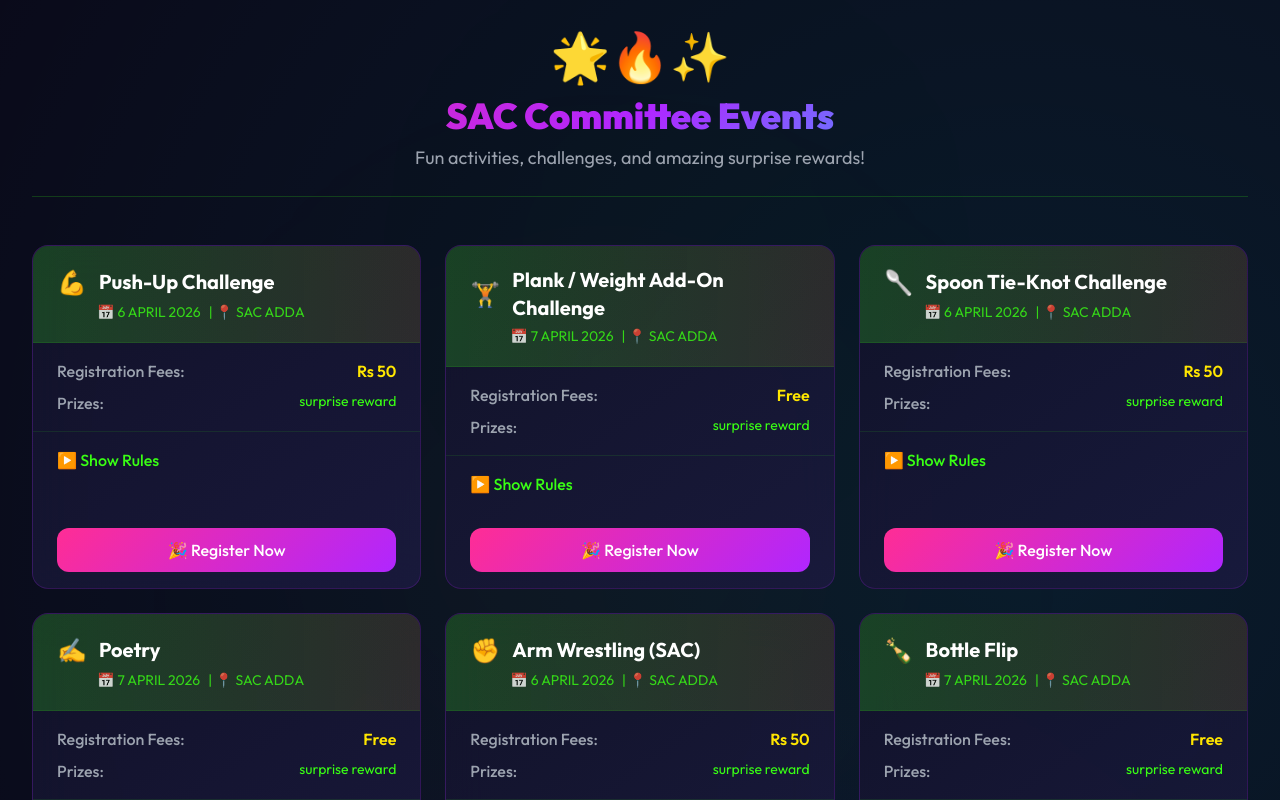
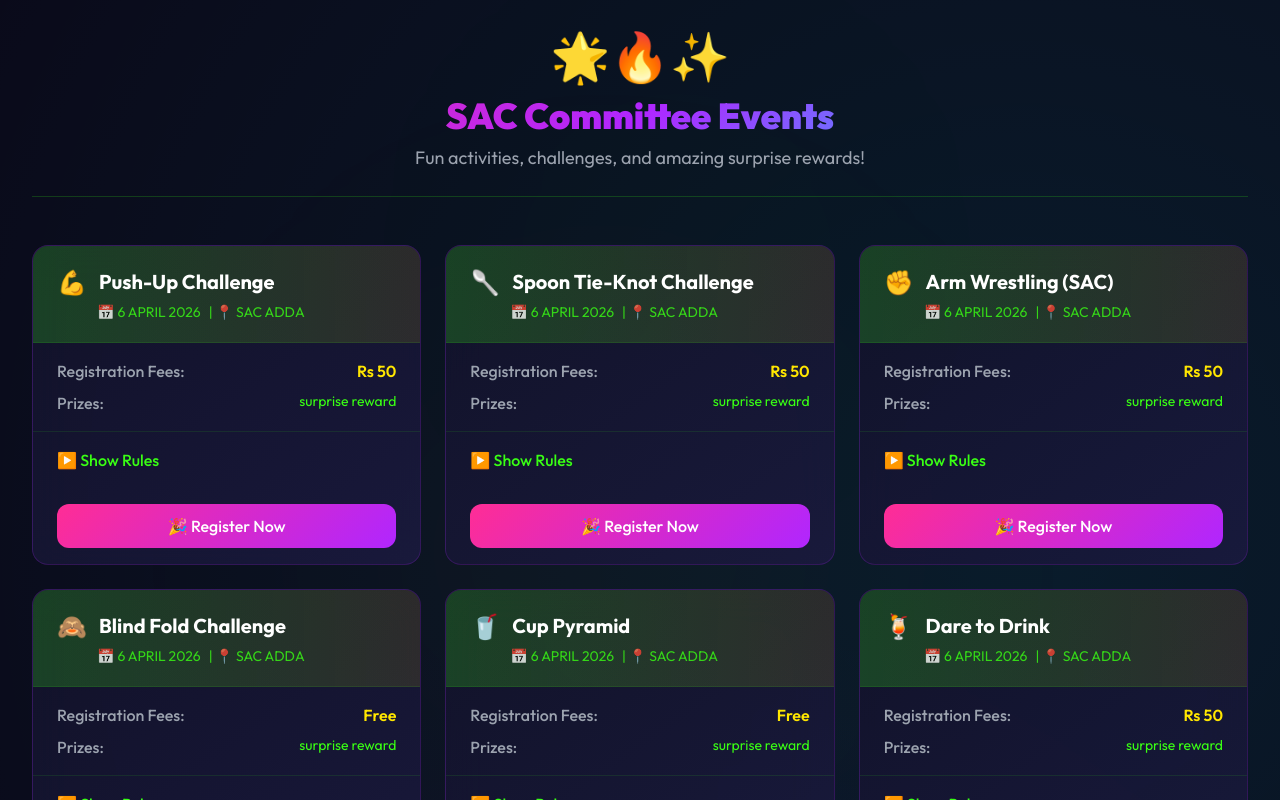
Before and after one commit to Jaishankar7655/TYF2K25, a React (Vite) app: page /sac in a window 1280 px wide. Shown: the top 800 px of the page. Built offline with nearby package versions, Linux system fonts and the light colour scheme.

Commit message:
CHANGES IN THE REAARANGEMENT OF THE EVENTS

```diff
--- a/src/Components/AllEvents.jsx
+++ b/src/Components/AllEvents.jsx
@@ -5,9 +5,9 @@
 function AllEvents() {
   const allEvents = [
     { name: "Technical", path: "/technical", icon: <Monitor className="w-10 h-10 mb-3" />, color: "text-neon-cyan", borderColor: "border-neon-cyan/30", hoverBorder: "hover:border-neon-cyan", glow: "hover:shadow-[0_0_25px_rgba(0,240,255,0.2)]", emoji: "💻" },
+    { name: "Sports", path: "/sport", icon: <Trophy className="w-10 h-10 mb-3" />, color: "text-neon-yellow", borderColor: "border-neon-yellow/30", hoverBorder: "hover:border-neon-yellow", glow: "hover:shadow-[0_0_25px_rgba(255,230,0,0.2)]", emoji: "🏆" },
     { name: "Literary", path: "/literary", icon: <BookOpen className="w-10 h-10 mb-3" />, color: "text-neon-purple", borderColor: "border-neon-purple/30", hoverBorder: "hover:border-neon-purple", glow: "hover:shadow-[0_0_25px_rgba(176,38,255,0.2)]", emoji: "📚" },
     { name: "Cultural", path: "/culture", icon: <Music className="w-10 h-10 mb-3" />, color: "text-neon-pink", borderColor: "border-neon-pink/30", hoverBorder: "hover:border-neon-pink", glow: "hover:shadow-[0_0_25px_rgba(255,45,149,0.2)]", emoji: "🎭" },
-    { name: "Sports", path: "/sport", icon: <Trophy className="w-10 h-10 mb-3" />, color: "text-neon-yellow", borderColor: "border-neon-yellow/30", hoverBorder: "hover:border-neon-yellow", glow: "hover:shadow-[0_0_25px_rgba(255,230,0,0.2)]", emoji: "🏆" },
     { name: "SAC Committee", path: "/sac", icon: <Star className="w-10 h-10 mb-3" />, color: "text-green-400", borderColor: "border-green-400/30", hoverBorder: "hover:border-green-400", glow: "hover:shadow-[0_0_25px_rgba(74,222,128,0.2)]", emoji: "🌟" },
   ];
 
--- a/src/Components/Culture.jsx
+++ b/src/Components/Culture.jsx
@@ -9,15 +9,15 @@
   const [openEventId, setOpenEventId] = useState(null);
   const navigate = useNavigate();
   const culturalEvents = [
-    { id: 1, name: "DANCE (SOLO-DUO-GROUP)", rules: ["PERFORMED UNDER 5 MIN."], date: "7 APRIL, 11:00 AM", venue: "PHARMACY SEMINAR HALL", fees: "SOLO: 100, DUO: 200, GROUP: 250", prizes: "TROPHY FOR WINNERS", emoji: "💃" },
-    { id: 2, name: "SINGING (SOLO-DUO)", rules: ["TIME DURATION WILL BE UNDER 5 MIN."], date: "7 APRIL, 11:00 AM", venue: "PHARMACY SEMINAR HALL", fees: "SOLO: 50, DUO: 100", prizes: "TROPHY FOR WINNERS", emoji: "🎵" },
-    { id: 3, name: "ACTING ANTICS (SKIT)", rules: ["THEME:- SOCIAL AWARENESS.", "TIME LIMIT WILL BE 10 MIN."], date: "6 APRIL, 3:00 PM", venue: "SAC ADDA", fees: "Rs 250 (Per team)", prizes: "TROPHY FOR WINNING GROUP", emoji: "🎭" },
-    { id: 4, name: "COPY PASTE (MIMICRY)", rules: ["NO OFFENSIVE CONTENT."], date: "6 APRIL, 3:00 PM", venue: "MAIN STAGE", fees: "Rs 50", prizes: "TROPHY FOR WINNER", emoji: "🗣️" },
-    { id: 5, name: "COLORFUL CANVAS (RANGOLI)", rules: ["RANGOLI COLOURS ONLY.", "TIME LIMIT WILL BE 1 HRS."], date: "6 APRIL, 11:00 AM", venue: "TIP BUILDING", fees: "Rs 50", prizes: "TROPHY FOR WINNER AND RUNNERUP", emoji: "🎨" },
-    { id: 6, name: "HENNA HARMONY (MEHENDI)", rules: ["BRING YOUR OWN CONE."], date: "6 APRIL, 11:00 AM", venue: "TIP BUILDING", fees: "Rs 50", prizes: "TROPHY FOR WINNER AND RUNNERUP", emoji: "🖌️" },
-    { id: 7, name: "OPEN MIC", rules: ["ANY TALENT UNDER 5 MIN."], date: "6 APRIL, 3:00 PM", venue: "SAC ADDA", fees: "Rs 50", prizes: "TROPHY FOR WINNER", emoji: "🎤" },
-    { id: 8, name: "WALK & WOW (RAMP WALK)", rules: ["PROPER DRESS REGULATION."], date: "7 APRIL, 11:00 AM & 8 APRIL, 5:00 PM", venue: "PHARMACY SEMINAR HALL, MAIN STAGE", fees: "Rs 200", prizes: "TROPHY FOR WINNERS", emoji: "🚶" },
-    { id: 9, name: "DANCE BATTLE", rules: ["IMPROMPTU DANCE."], date: "6 APRIL, 2:00 PM", venue: "SAC ADDA", fees: "Rs 100 (Per member)", prizes: "TROPHY FOR BATTLE WINNER", emoji: "🔥" },
+    { id: 1, name: "COLORFUL CANVAS (RANGOLI)", rules: ["RANGOLI COLOURS ONLY.", "TIME LIMIT WILL BE 1 HRS."], date: "6 APRIL, 11:00 AM", venue: "TIP BUILDING", fees: "Rs 50", prizes: "TROPHY FOR WINNER AND RUNNERUP", emoji: "🎨" },
+    { id: 2, name: "HENNA HARMONY (MEHENDI)", rules: ["BRING YOUR OWN CONE."], date: "6 APRIL, 11:00 AM", venue: "TIP BUILDING", fees: "Rs 50", prizes: "TROPHY FOR WINNER AND RUNNERUP", emoji: "🖌️" },
+    { id: 3, name: "DANCE BATTLE", rules: ["IMPROMPTU DANCE."], date: "6 APRIL, 2:00 PM", venue: "SAC ADDA", fees: "Rs 100 (Per member)", prizes: "TROPHY FOR BATTLE WINNER", emoji: "🔥" },
+    { id: 4, name: "OPEN MIC", rules: ["ANY TALENT UNDER 5 MIN."], date: "6 APRIL, 3:00 PM", venue: "SAC ADDA", fees: "Rs 50", prizes: "TROPHY FOR WINNER", emoji: "🎤" },
+    { id: 5, name: "COPY PASTE (MIMICRY)", rules: ["NO OFFENSIVE CONTENT."], date: "6 APRIL, 3:00 PM", venue: "MAIN STAGE", fees: "Rs 50", prizes: "TROPHY FOR WINNER", emoji: "🗣️" },
+    { id: 6, name: "ACTING ANTICS (SKIT)", rules: ["THEME:- SOCIAL AWARENESS.", "TIME LIMIT WILL BE 10 MIN."], date: "6 APRIL, 3:00 PM", venue: "SAC ADDA", fees: "Rs 250 (Per team)", prizes: "TROPHY FOR WINNING GROUP", emoji: "🎭" },
+    { id: 7, name: "DANCE COMPETITION (SOLO-DUO-GROUP)", rules: ["PERFORMED UNDER 5 MIN."], date: "7 APRIL, 11:00 AM", venue: "PHARMACY SEMINAR HALL", fees: "SOLO: 100, DUO: 200, GROUP: 250", prizes: "TROPHY FOR WINNERS", emoji: "💃" },
+    { id: 8, name: "SINGING COMPETITION (SOLO-DUO)", rules: ["TIME DURATION WILL BE UNDER 5 MIN."], date: "7 APRIL, 11:00 AM", venue: "PHARMACY SEMINAR HALL", fees: "SOLO: 50, DUO: 100", prizes: "TROPHY FOR WINNERS", emoji: "🎵" },
+    { id: 9, name: "WALK & WOW (RAMP WALK)", rules: ["PROPER DRESS REGULATION."], date: "7 APRIL, 11:00 AM & 8 APRIL, 5:00 PM", venue: "PHARMACY SEMINAR HALL, MAIN STAGE", fees: "Rs 200", prizes: "TROPHY FOR WINNERS", emoji: "🚶" },
   ];
 
   const handleToggleRules = (id) => {
--- a/src/Components/Literary.jsx
+++ b/src/Components/Literary.jsx
@@ -9,14 +9,14 @@
   const [openEventId, setOpenEventId] = useState(null);
   const navigate = useNavigate();
   const literaryEvents = [
-    { id: 14, name: "FOCUS & FRAME (PHOTOGRAPHY)", rules: ["THE NATURE OF EVENT."], date: "6 APRIL, 11:00 AM", venue: "F-21", fees: "Rs 50", prizes: "TROPHY FOR WINNER AND RUNNERUP", emoji: "📸" },
-    { id: 15, name: "CINEMATIC CAPITAL (REEL MAKING)", rules: ["CREATE A REEL.", "TIME LIMIT IS THERE."], date: "6 APRIL, 11:00 AM", venue: "F-21", fees: "Rs 100", prizes: "TROPHY FOR WINNER AND RUNNERUP", emoji: "🎥" },
-    { id: 16, name: "INK & INSIGHT (POETRY)", rules: ["VULGAR WRITING IS NOT ALLOWED."], date: "6 APRIL, 12:00 PM", venue: "S-26", fees: "Rs 50", prizes: "TROPHY FOR WINNER AND RUNNERUP", emoji: "✍️" },
-    { id: 17, name: "FACE PAINTING", rules: ["THERE WILL BE ONLY SINGLE ROUND"], date: "7 APRIL, 12:00 PM", venue: "F-10 & OPEN AREA", fees: "Rs 100", prizes: "TROPHY FOR WINNER AND RUNNERUP", emoji: "🖌️" },
-    { id: 18, name: "COMMERCE QUIZ", rules: ["THERE WILL BE THREE ROUNDS.", "TIME LIMIT WILL BE THERE."], date: "7 APRIL, 11:00 AM", venue: "T & P SEMINAR HALL", fees: "Rs 100", prizes: "TROPHY FOR WINNER AND RUNNERUP", emoji: "📋" },
-    { id: 19, name: "IPL - THE FINAL BIDDER", rules: ["TEAM SHOULD HAVE MAX 4 MEMBERS.", "BIDDING HAS TO BE DONE WITHIN ASSIGN BUDGET"], date: "6 APRIL, 11:00 AM", venue: "T & P SEMINAR HALL", fees: "Rs 200 (Per team max 4 person)", prizes: "TROPHY FOR WINNING TEAM", emoji: "🏏" },
-    { id: 20, name: "EXTEMPORE", rules: ["PARTICIPANTS WILL BE GIVEN A RANDOM TOPIC AND THEY HAVE TO SPEAK ON THAT TOPIC."], date: "7 APRIL, 2:00 PM", venue: "T & P SEMINAR HALL", fees: "Rs 50", prizes: "TROPHY FOR WINNER AND RUNNERUP", emoji: "🎙️" },
-    { id: 21, name: "BECHO TO JAANE (SOLD OUT)", rules: ["SELLING MATERIAL WILL BE PROVIDED BY INSTITUTION.", "MAX 4 PERSON PER TEAM."], date: "6 APRIL, 1:00 PM", venue: "MAIN CIRCLE", fees: "Rs 100 (Per team max 4 person)", prizes: "TROPHY FOR WINNER AND RUNNERUP", emoji: "🛍️" },
+    { id: 14, name: "CINEMATIC CAPITAL (REEL MAKING)", rules: ["CREATE A REEL.", "TIME LIMIT IS THERE."], date: "6 APRIL, 11:00 AM", venue: "F-21", fees: "Rs 100", prizes: "TROPHY FOR WINNER AND RUNNERUP", emoji: "🎥" },
+    { id: 15, name: "FOCUS & FRAME (PHOTOGRAPHY)", rules: ["THE NATURE OF EVENT."], date: "6 APRIL, 11:00 AM", venue: "F-21", fees: "Rs 50", prizes: "TROPHY FOR WINNER AND RUNNERUP", emoji: "📸" },
+    { id: 16, name: "IPL - THE FINAL BIDDER", rules: ["TEAM SHOULD HAVE MAX 4 MEMBERS.", "BIDDING HAS TO BE DONE WITHIN ASSIGN BUDGET"], date: "6 APRIL, 11:00 AM", venue: "T & P SEMINAR HALL", fees: "Rs 200 (Per team max 4 person)", prizes: "TROPHY FOR WINNING TEAM", emoji: "🏏" },
+    { id: 17, name: "INK & INSIGHT (POETRY)", rules: ["VULGAR WRITING IS NOT ALLOWED."], date: "6 APRIL, 12:00 PM", venue: "S-26", fees: "Rs 50", prizes: "TROPHY FOR WINNER AND RUNNERUP", emoji: "✍️" },
+    { id: 18, name: "BECHO TO JAANE (SOLD OUT)", rules: ["SELLING MATERIAL WILL BE PROVIDED BY INSTITUTION.", "MAX 4 PERSON PER TEAM."], date: "6 APRIL, 1:00 PM", venue: "MAIN CIRCLE", fees: "Rs 100 (Per team max 4 person)", prizes: "TROPHY FOR WINNER AND RUNNERUP", emoji: "🛍️" },
+    { id: 19, name: "COMMERCE QUIZ", rules: ["THERE WILL BE THREE ROUNDS.", "TIME LIMIT WILL BE THERE."], date: "7 APRIL, 11:00 AM", venue: "T & P SEMINAR HALL", fees: "Rs 100", prizes: "TROPHY FOR WINNER AND RUNNERUP", emoji: "📋" },
+    { id: 20, name: "FACE PAINTING", rules: ["THERE WILL BE ONLY SINGLE ROUND"], date: "7 APRIL, 12:00 PM", venue: "F-10 & OPEN AREA", fees: "Rs 100", prizes: "TROPHY FOR WINNER AND RUNNERUP", emoji: "🖌️" },
+    { id: 21, name: "EXTEMPORE", rules: ["PARTICIPANTS WILL BE GIVEN A RANDOM TOPIC AND THEY HAVE TO SPEAK ON THAT TOPIC."], date: "7 APRIL, 2:00 PM", venue: "T & P SEMINAR HALL", fees: "Rs 50", prizes: "TROPHY FOR WINNER AND RUNNERUP", emoji: "🎙️" },
   ];
 
   const handleToggleRules = (id) => {
--- a/src/Components/Sac.jsx
+++ b/src/Components/Sac.jsx
@@ -10,21 +10,21 @@
   const navigate = useNavigate();
   const sacEvents = [
       { id: 1, name: "Push-Up Challenge", rules: ["Standard rules apply."], date: "6 APRIL 2026", venue: "SAC ADDA", fees: "Rs 50", prizes: "Surprise Reward", emoji: "💪" },
-      { id: 2, name: "Plank / Weight Add-On Challenge", rules: ["Standard rules apply."], date: "7 APRIL 2026", venue: "SAC ADDA", fees: "Free", prizes: "Surprise Reward", emoji: "🏋️" },
-      { id: 3, name: "Spoon Tie-Knot Challenge", rules: ["Perform the challenge in given time."], date: "6 APRIL 2026", venue: "SAC ADDA", fees: "Rs 50", prizes: "Surprise Reward", emoji: "🥄" },
-      { id: 4, name: "Poetry", rules: ["Any topic."], date: "7 APRIL 2026", venue: "SAC ADDA", fees: "Free", prizes: "Surprise Reward", emoji: "✍️" },
-      { id: 5, name: "Arm Wrestling (SAC)", rules: ["Standard rules apply."], date: "6 APRIL 2026", venue: "SAC ADDA", fees: "Rs 50", prizes: "Surprise Reward", emoji: "✊" },
-      { id: 6, name: "Bottle Flip", rules: ["Maximum consecutive flips win."], date: "7 APRIL 2026", venue: "SAC ADDA", fees: "Free", prizes: "Surprise Reward", emoji: "🍾" },
-      { id: 7, name: "Thug of War (Per Team)", rules: ["Max 10 per team."], date: "7 APRIL 2026", venue: "SAC ADDA", fees: "Rs 300", prizes: "Surprise Reward", emoji: "🪢" },
-      { id: 8, name: "Teacher's Ramp Walk", rules: ["Exclusive for teachers."], date: "7 APRIL 2026", venue: "SAC ADDA", fees: "Free", prizes: "Surprise Reward", emoji: "🧑‍🏫" },
-      { id: 9, name: "Blind Fold Challenge", rules: ["Follow the guided route."], date: "6 APRIL 2026", venue: "SAC ADDA", fees: "Free", prizes: "Surprise Reward", emoji: "🙈" },
-      { id: 10, name: "Dance-Freeze Challenge", rules: ["Freeze when music stops."], date: "7 APRIL 2026", venue: "SAC ADDA", fees: "Free", prizes: "Surprise Reward", emoji: "🧊" },
-      { id: 11, name: "Paper Folding Dance", rules: ["Dance and stay on the paper."], date: "7 APRIL 2026", venue: "SAC ADDA", fees: "Free", prizes: "Surprise Reward", emoji: "📰" },
-      { id: 12, name: "Truba Roadies", rules: ["Task based event."], date: "7 APRIL 2026", venue: "SAC ADDA", fees: "100", prizes: "Surprise Reward", emoji: "🏍️" },
-      { id: 13, name: "Cup Pyramid", rules: ["Fastest to build wins."], date: "6 APRIL 2026", venue: "SAC ADDA", fees: "Free", prizes: "Surprise Reward", emoji: "🥤" },
-      { id: 14, name: "Sign - Walk Game", rules: ["Follow the instructions."], date: "7 APRIL 2026", venue: "SAC ADDA", fees: "Rs 50", prizes: "Surprise Reward", emoji: "🚶‍♂️" },
-      { id: 15, name: "Cricket Circle Game", rules: ["Hit boundaries."], date: "7 APRIL 2026", venue: "SAC ADDA", fees: "Rs 100", prizes: "Surprise Reward", emoji: "🏏" },
-      { id: 16, name: "Dare to Drink", rules: ["Mystery drink challenge."], date: "6 APRIL 2026", venue: "SAC ADDA", fees: "Rs 50", prizes: "Surprise Reward", emoji: "🍹" },
+      { id: 2, name: "Spoon Tie-Knot Challenge", rules: ["Perform the challenge in given time."], date: "6 APRIL 2026", venue: "SAC ADDA", fees: "Rs 50", prizes: "Surprise Reward", emoji: "🥄" },
+      { id: 3, name: "Arm Wrestling (SAC)", rules: ["Standard rules apply."], date: "6 APRIL 2026", venue: "SAC ADDA", fees: "Rs 50", prizes: "Surprise Reward", emoji: "✊" },
+      { id: 4, name: "Blind Fold Challenge", rules: ["Follow the guided route."], date: "6 APRIL 2026", venue: "SAC ADDA", fees: "Free", prizes: "Surprise Reward", emoji: "🙈" },
+      { id: 5, name: "Cup Pyramid", rules: ["Fastest to build wins."], date: "6 APRIL 2026", venue: "SAC ADDA", fees: "Free", prizes: "Surprise Reward", emoji: "🥤" },
+      { id: 6, name: "Dare to Drink", rules: ["Mystery drink challenge."], date: "6 APRIL 2026", venue: "SAC ADDA", fees: "Rs 50", prizes: "Surprise Reward", emoji: "🍹" },
+      { id: 7, name: "Plank / Weight Add-On Challenge", rules: ["Standard rules apply."], date: "7 APRIL 2026", venue: "SAC ADDA", fees: "Free", prizes: "Surprise Reward", emoji: "🏋️" },
+      { id: 8, name: "Poetry", rules: ["Any topic."], date: "7 APRIL 2026", venue: "SAC ADDA", fees: "Free", prizes: "Surprise Reward", emoji: "✍️" },
+      { id: 9, name: "Bottle Flip", rules: ["Maximum consecutive flips win."], date: "7 APRIL 2026", venue: "SAC ADDA", fees: "Free", prizes: "Surprise Reward", emoji: "🍾" },
+      { id: 10, name: "Thug of War (Per Team)", rules: ["Max 10 per team."], date: "7 APRIL 2026", venue: "SAC ADDA", fees: "Rs 300", prizes: "Surprise Reward", emoji: "🪢" },
+      { id: 11, name: "Teacher's Ramp Walk", rules: ["Exclusive for teachers."], date: "7 APRIL 2026", venue: "SAC ADDA", fees: "Free", prizes: "Surprise Reward", emoji: "🧑‍🏫" },
+      { id: 12, name: "Dance-Freeze Challenge", rules: ["Freeze when music stops."], date: "7 APRIL 2026", venue: "SAC ADDA", fees: "Free", prizes: "Surprise Reward", emoji: "🧊" },
+      { id: 13, name: "Paper Folding Dance", rules: ["Dance and stay on the paper."], date: "7 APRIL 2026", venue: "SAC ADDA", fees: "Free", prizes: "Surprise Reward", emoji: "📰" },
+      { id: 14, name: "Truba Roadies", rules: ["Task based event."], date: "7 APRIL 2026", venue: "SAC ADDA", fees: "100", prizes: "Surprise Reward", emoji: "🏍️" },
+      { id: 15, name: "Sign - Walk Game", rules: ["Follow the instructions."], date: "7 APRIL 2026", venue: "SAC ADDA", fees: "Rs 50", prizes: "Surprise Reward", emoji: "🚶‍♂️" },
+      { id: 16, name: "Cricket Circle Game", rules: ["Hit boundaries."], date: "7 APRIL 2026", venue: "SAC ADDA", fees: "Rs 100", prizes: "Surprise Reward", emoji: "🏏" },
   ];
 
   const handleToggleRules = (id) => {
--- a/src/Components/Sport.jsx
+++ b/src/Components/Sport.jsx
@@ -10,18 +10,18 @@
   const navigate = useNavigate();
 
   const sportsEvents = [
-    { id: 1, name: "RAPID RUN (RACE)", rules: ["STANDARD RACE RULES."], date: "4 APRIL, 11:00 AM", venue: "MAIN GROUND", fees: "Rs 50", prizes: "MEDAL AND CERTIFICATE", emoji: "🏃" },
-    { id: 2, name: "JAVELIN THROW", rules: ["STANDARD RULES."], date: "4 APRIL, 10:00 AM", venue: "MAIN GROUND", fees: "Rs 50", prizes: "MEDAL AND CERTIFICATE", emoji: "🎯" },
-    { id: 3, name: "BADMINTON", rules: ["SINGLES WILL BE THERE.", "MATCH WILL BE OF 11 POINTS."], date: "5 APRIL, 10:00 AM", venue: "PHARMACY GROUND", fees: "Rs 50", prizes: "TROPHY FOR WINNER AND RUNNERUP", emoji: "🏸" },
-    { id: 4, name: "SHOT PUT", rules: ["STANDARD RULES."], date: "4 APRIL, 12:00 PM", venue: "MAIN GROUND", fees: "Rs 50", prizes: "MEDAL AND CERTIFICATE", emoji: "🪨" },
-    { id: 5, name: "CRICKET (2V2)", rules: ["STANDARD RULES."], date: "4 APRIL, 10:00 AM", venue: "MAIN GROUND", fees: "Rs 50", prizes: "TROPHY FOR WINNING TEAM", emoji: "🏏" },
-    { id: 6, name: "KABADDI", rules: ["EVERY SET WILL BE OF 10 MIN.", "PROPER DRESS AND SHOES ARE MANDATORY."], date: "5 APRIL, 10:00 AM", venue: "MAIN GROUND", fees: "Rs 300", prizes: "MEDAL AND TROPHY FOR WINNING TEAM", emoji: "🤼" },
-    { id: 7, name: "KHO-KHO", rules: ["8 PARTICIPANTS SHOULD BE THERE IN THE TEAM."], date: "5 APRIL, 11:00 AM", venue: "MAIN GROUND", fees: "Rs 300", prizes: "MEDAL AND TROPHY FOR WINNING TEAM", emoji: "🏃" },
-    { id: 8, name: "TUG OF WAR", rules: ["STANDARD RULES."], date: "5 APRIL, 11:00 AM", venue: "IN FRONT OF CSE", fees: "Rs 50", prizes: "MEDAL AND TROPHY", emoji: "🪢" },
-    { id: 9, name: "DISCUS THROW", rules: ["STANDARD RULES."], date: "4 APRIL, 10:30 AM", venue: "MAIN GROUND", fees: "Rs 50", prizes: "MEDAL AND CERTIFICATE", emoji: "🛸" },
-    { id: 10, name: "CARROM", rules: ["REGULAR RULES."], date: "4 APRIL, 10:30 AM", venue: "RECEPTION", fees: "Rs 50", prizes: "TROPHY FOR WINNER", emoji: "🎯" },
-    { id: 11, name: "CHESS", rules: ["REGULAR RULES."], date: "5 APRIL, 11:00 AM", venue: "RECEPTION", fees: "Rs 50", prizes: "TROPHY FOR WINNER", emoji: "♟️" },
-    { id: 12, name: "TABLE TENNIS", rules: ["REGULAR RULES."], date: "5 APRIL, 11:00 AM", venue: "TBP", fees: "Rs 50", prizes: "TROPHY FOR WINNER", emoji: "🏓" },
+    { id: 1, name: "JAVELIN THROW", rules: ["STANDARD RULES."], date: "4 APRIL, 10:00 AM", venue: "MAIN GROUND", fees: "Rs 50", prizes: "MEDAL AND CERTIFICATE", emoji: "🎯" },
+    { id: 2, name: "CRICKET (2V2)", rules: ["STANDARD RULES."], date: "4 APRIL, 10:00 AM", venue: "MAIN GROUND", fees: "Rs 300", prizes: "TROPHY FOR WINNING TEAM", emoji: "🏏" },
+    { id: 3, name: "CARROM", rules: ["REGULAR RULES."], date: "4 APRIL, 10:30 AM", venue: "RECEPTION", fees: "Rs 50", prizes: "TROPHY FOR WINNER", emoji: "🎯" },
+    { id: 4, name: "DISCUS THROW", rules: ["STANDARD RULES."], date: "4 APRIL, 10:30 AM", venue: "MAIN GROUND", fees: "Rs 50", prizes: "MEDAL AND CERTIFICATE", emoji: "🛸" },
+    { id: 5, name: "RAPID RUN (RACE)", rules: ["STANDARD RACE RULES."], date: "4 APRIL, 11:00 AM", venue: "MAIN GROUND", fees: "Rs 50", prizes: "MEDAL AND CERTIFICATE", emoji: "🏃" },
+    { id: 6, name: "SHOT PUT", rules: ["STANDARD RULES."], date: "4 APRIL, 12:00 PM", venue: "MAIN GROUND", fees: "Rs 50", prizes: "MEDAL AND CERTIFICATE", emoji: "🪨" },
+    { id: 7, name: "BADMINTON", rules: ["SINGLES WILL BE THERE.", "MATCH WILL BE OF 11 POINTS."], date: "5 APRIL, 10:00 AM", venue: "PHARMACY GROUND", fees: "Rs 50", prizes: "TROPHY FOR WINNER AND RUNNERUP", emoji: "🏸" },
+    { id: 8, name: "KABADDI", rules: ["EVERY SET WILL BE OF 10 MIN.", "PROPER DRESS AND SHOES ARE MANDATORY."], date: "5 APRIL, 10:00 AM", venue: "MAIN GROUND", fees: "Rs 300", prizes: "MEDAL AND TROPHY FOR WINNING TEAM", emoji: "🤼" },
+    { id: 9, name: "KHO-KHO", rules: ["8 PARTICIPANTS SHOULD BE THERE IN THE TEAM."], date: "5 APRIL, 11:00 AM", venue: "MAIN GROUND", fees: "Rs 300", prizes: "MEDAL AND TROPHY FOR WINNING TEAM", emoji: "🏃" },
+    { id: 10, name: "TUG OF WAR", rules: ["STANDARD RULES."], date: "5 APRIL, 11:00 AM", venue: "IN FRONT OF CSE", fees: "Rs 50", prizes: "MEDAL AND TROPHY", emoji: "🪢" },
+    { id: 11, name: "TABLE TENNIS", rules: ["REGULAR RULES."], date: "5 APRIL, 11:00 AM", venue: "TBP", fees: "Rs 50", prizes: "TROPHY FOR WINNER", emoji: "🏓" },
+    { id: 12, name: "CHESS", rules: ["REGULAR RULES."], date: "5 APRIL, 11:00 AM", venue: "RECEPTION", fees: "Rs 50", prizes: "TROPHY FOR WINNER", emoji: "♟️" },
   ];
 
   const handleToggleRules = (id) => {
--- a/src/Components/Technical.jsx
+++ b/src/Components/Technical.jsx
@@ -10,16 +10,16 @@
   const navigate = useNavigate();
 
   const technicalEvents = [
-    { id: 1, name: "TECH QUIZ", rules: ["TOTAL 5 SECTION WILL BE THERE.", "QUESTION ATTEMPTATION SHOULD BE MANDATORY.", "ALL THE QUESTION WILL BE MULTIPLE CHOICE"], date: "6 APRIL, 12:30 PM", venue: "G-23 (MT LAB)", fees: "Rs 50", prizes: "TROPHY FOR WINNER AND RUNNERUP", emoji: "🧪" },
-    { id: 2, name: "CODING CONTEST", rules: ["THERE WILL BE TWO ROUNDS (1ST WILL BE CHOOSE THE CORRECT ANSWER & 2ND WILL BE CODE EXECUTION)"], date: "7 APRIL, 10:30 AM", venue: "G-23 (MT LAB)", fees: "Rs 100", prizes: "TROPHY FOR WINNER AND RUNNERUP", emoji: "💻" },
-    { id: 3, name: "DEBUGGING CONTEST", rules: ["DEBUG THE GIVEN CODE.", "TIME LIMIT WILL BE THERE."], date: "7 APRIL, 2:00 PM", venue: "G-23 (MT LAB)", fees: "Rs 100", prizes: "TROPHY FOR WINNER AND RUNNERUP", emoji: "🐛" },
-    { id: 4, name: "POSTER & PAPER PRESENTATION", rules: ["SINGLE ROUND WILL BE HELD.", "PRESENTATION SHOULD BE UNDER 10 MIN."], date: "6 APRIL, 10:30 AM", venue: "SEMINAR HALL", fees: "Rs 150", prizes: "TROPHY FOR WINNER AND RUNNERUP", emoji: "📝" },
-    { id: 5, name: "TREASURE HUNT", rules: ["TEAM BASED EVENT.", "FOLLOW THE CLUES TO FIND THE TREASURE."], date: "7 APRIL, 11:30 AM", venue: "RECEPTION AREA", fees: "Rs 200", prizes: "TROPHY FOR WINNER AND RUNNERUP", emoji: "🗺️" },
-    { id: 6, name: "LAN GAMING (BGMI & FREE FIRE)", rules: ["PARTICIPANTS SHOULD BRING THEIR OWN DEVICES.", "GAME RULES WILL BE ANNOUNCED ON THE SPOT."], date: "6 APRIL, 10:30 AM", venue: "F-20 (CS LAB)", fees: "Rs 350", prizes: "TROPHY FOR WINNER AND RUNNERUP", emoji: "🎮" },
-    { id: 7, name: "CYBER SECURITY WORKSHOP", rules: ["KNOWLEDGE OF CYBERSECURITY CONCEPTS REQUIRED.", "PRACTICAL AND THEORETICAL ROUNDS."], date: "7 APRIL, 12:30 PM", venue: "G-35 (COE LAB)", fees: "Rs 200", prizes: "TROPHY FOR WINNER AND RUNNERUP", emoji: "🔐" },
-    { id: 8, name: "TECH TALK", rules: ["OPEN FOR ALL PARTICIPANTS.", "NO REGISTRATION FEE REQUIRED."], date: "6 APRIL, 10:30 AM", venue: "SEMINAR HALL", fees: "Free for all", prizes: "CERTIFICATE OF PARTICIPATION", emoji: "🎤" },
+    { id: 1, name: "LAN GAMING (BGMI & FREE FIRE)", rules: ["PARTICIPANTS SHOULD BRING THEIR OWN DEVICES.", "GAME RULES WILL BE ANNOUNCED ON THE SPOT."], date: "6 APRIL, 10:30 AM", venue: "F-20 (CS LAB)", fees: "Rs 350", prizes: "TROPHY FOR WINNER AND RUNNERUP", emoji: "🎮" },
+    { id: 2, name: "TECH TALK", rules: ["OPEN FOR ALL PARTICIPANTS.", "NO REGISTRATION FEE REQUIRED."], date: "6 APRIL, 10:30 AM", venue: "SEMINAR HALL", fees: "Free for all", prizes: "CERTIFICATE OF PARTICIPATION", emoji: "🎤" },
+    { id: 3, name: "POSTER & PAPER PRESENTATION", rules: ["SINGLE ROUND WILL BE HELD.", "PRESENTATION SHOULD BE UNDER 10 MIN."], date: "6 APRIL, 10:30 AM", venue: "SEMINAR HALL", fees: "Rs 150", prizes: "TROPHY FOR WINNER AND RUNNERUP", emoji: "📝" },
+    { id: 4, name: "CURE CREATION", rules: ["PRACTICAL ROUND.", "RELATED TO PHARMACEUTICAL PREPARATIONS."], date: "6 APRIL, 11:00 AM", venue: "PHARMACY", fees: "Rs 100", prizes: "TROPHY FOR WINNER AND RUNNERUP", emoji: "⚗️" },
+    { id: 5, name: "TECHNICAL QUIZ", rules: ["TOTAL 5 SECTION WILL BE THERE.", "QUESTION ATTEMPTATION SHOULD BE MANDATORY.", "ALL THE QUESTION WILL BE MULTIPLE CHOICE"], date: "6 APRIL, 12:30 PM", venue: "G-23 (MT LAB)", fees: "Rs 50", prizes: "TROPHY FOR WINNER AND RUNNERUP", emoji: "🧪" },
+    { id: 6, name: "CODING CONTEST", rules: ["THERE WILL BE TWO ROUNDS (1ST WILL BE CHOOSE THE CORRECT ANSWER & 2ND WILL BE CODE EXECUTION)"], date: "7 APRIL, 10:30 AM", venue: "G-23 (MT LAB)", fees: "Rs 100", prizes: "TROPHY FOR WINNER AND RUNNERUP", emoji: "💻" },
+    { id: 7, name: "TREASURE HUNT", rules: ["TEAM BASED EVENT.", "FOLLOW THE CLUES TO FIND THE TREASURE."], date: "7 APRIL, 11:30 AM", venue: "RECEPTION AREA", fees: "Rs 200", prizes: "TROPHY FOR WINNER AND RUNNERUP", emoji: "🗺️" },
+    { id: 8, name: "CYBER SECURITY WORKSHOP", rules: ["KNOWLEDGE OF CYBERSECURITY CONCEPTS REQUIRED.", "PRACTICAL AND THEORETICAL ROUNDS."], date: "7 APRIL, 12:30 PM", venue: "G-35 (COE LAB)", fees: "Rs 200", prizes: "TROPHY FOR WINNER AND RUNNERUP", emoji: "🔐" },
     { id: 9, name: "PHARMA QUIZ", rules: ["QUESTIONS WILL BE RELATED TO PHARMACY.", "TIME LIMIT WILL BE THERE FOR EACH ROUND."], date: "7 APRIL, 1:00 PM", venue: "PHARMACY", fees: "Rs 100", prizes: "TROPHY FOR WINNER AND RUNNERUP", emoji: "💊" },
-    { id: 10, name: "CURE CREATION", rules: ["PRACTICAL ROUND.", "RELATED TO PHARMACEUTICAL PREPARATIONS."], date: "6 APRIL, 11:00 AM", venue: "PHARMACY", fees: "Rs 100", prizes: "TROPHY FOR WINNER AND RUNNERUP", emoji: "⚗️" },
+    { id: 10, name: "DEBUGGING CONTEST", rules: ["DEBUG THE GIVEN CODE.", "TIME LIMIT WILL BE THERE."], date: "7 APRIL, 2:00 PM", venue: "G-23 (MT LAB)", fees: "Rs 100", prizes: "TROPHY FOR WINNER AND RUNNERUP", emoji: "🐛" },
   ];
 
   const handleToggleRules = (id) => {
```
